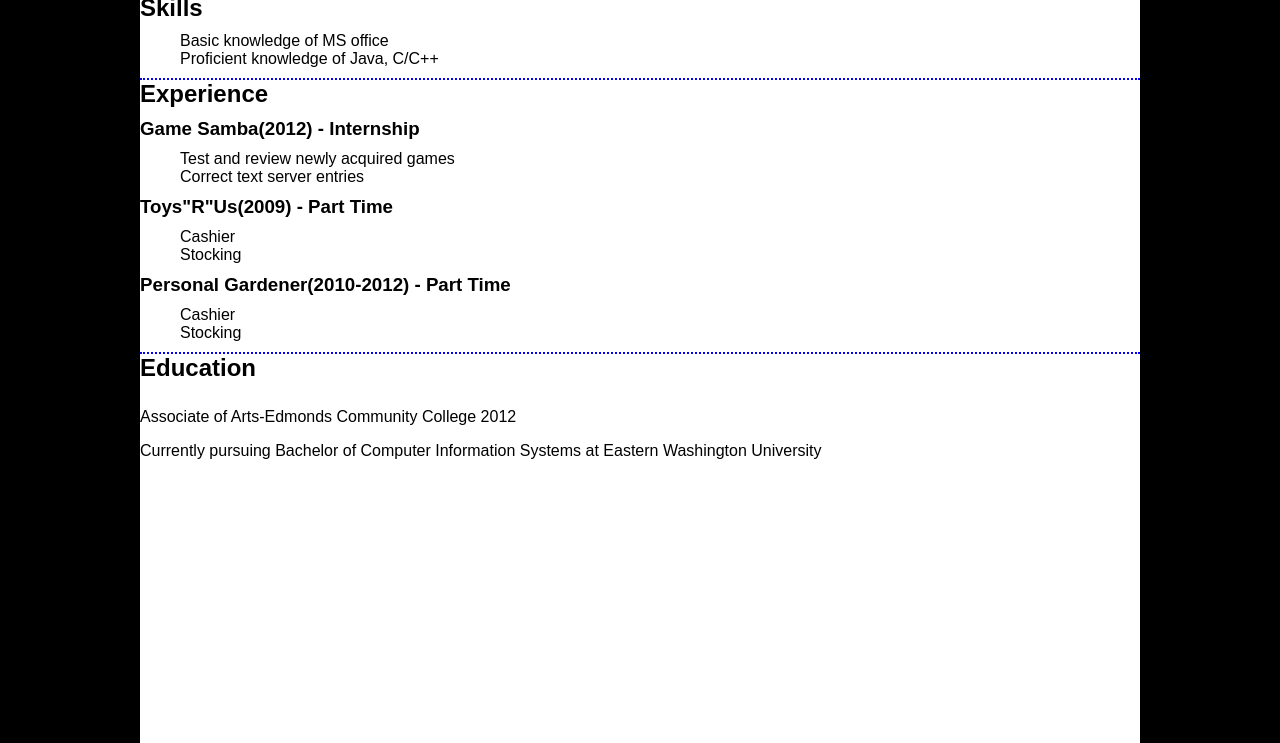
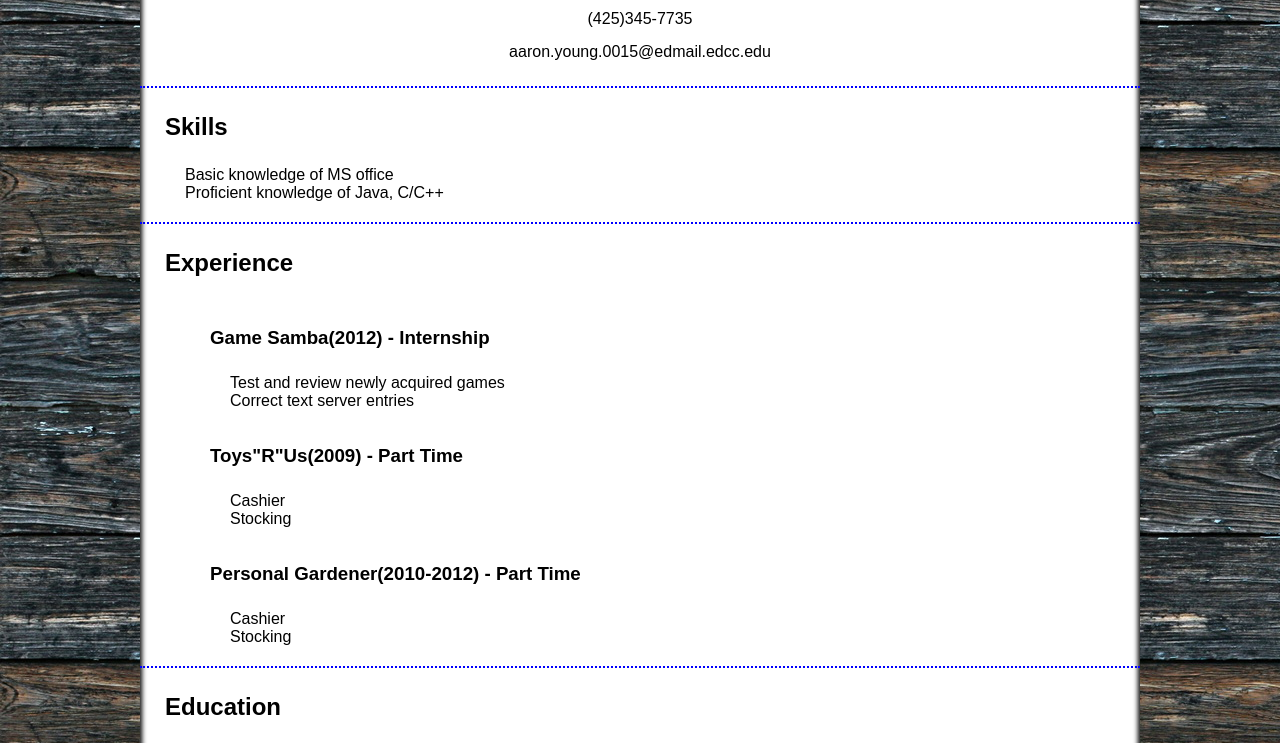
Before and after one commit to ayoung1/p2-resume, a plain HTML site: page index.html in a window 1280 px wide. Shown: the part 102-845 px from the top of the page. Drawn offline with Linux system fonts and the light colour scheme.

Commit message:
Added clearfix and a background

```diff
--- a/css/styles.css
+++ b/css/styles.css
@@ -1,5 +1,9 @@
 body{
-	background: black;
+	background: url(../img/bodybg.jpg);
+}
+
+h1{
+	margin: 25px;
 }
 
 ul{
@@ -14,12 +18,25 @@ ul{
 	text-align: right;
 }
 
+.contact{
+	margin: 15px;
+}
+
 .container{
 	background: white;
+	margin: 25px auto;
+	box-shadow: inset 0 0 5px 2px black;
+}
 
+.spacing{
+	margin: 25px;
+}
 
-	/* delete*/
-	height: 1000px;
+.leftborder{
+	/*-webkit-box-shadow: -10px 0 5px -5px #000000;
+	box-shadow: -10px 0 5px -5px #000000;*/
+	padding-left:5px;
+	margin-left: 40px;
 }
 
 .topborder{
--- a/index.html
+++ b/index.html
@@ -15,69 +15,84 @@
 
 <div class="container">
 
-		<div>
-			<div class="grid_4 alpha">
+		<div class="grid_12">
+			<div class="aligncenter">
 				<h1>Aaron Young</h1>
 			</div>
-			<div class="grid_8 omega alignright">
-				<p>aaron.young.0015@edmail.edcc.edu</p>
-				<p>(425)345-7735</p>
+			<div class="aligncenter">
+				<p class="contact">
+					(425)345-7735
+				</p>
+				<p class="contact">
+					aaron.young.0015@edmail.edcc.edu
+				</p>
 			</div>
 		</div>
 
+		<div class="grid_12 topborder">
 			<div>
-			<div>
-				<h2 class="grid_12 topborder">Skills</h2>
+				<h2 class="grid_12 spacing">Skills</h2>
 			</div>
 			<div>
-				<ul class="grid_12">
+				<ul class="grid_12 leftborder">
 					<li>Basic knowledge of MS office</li>
 					<li>Proficient knowledge of Java, C/C++</li>
 				</ul>
 			</div>
 		</div>
 
+		<div class="grid_12 topborder">
 			<div>
-			<div>
-				<h2 class="grid_12 topborder">Experience</h2>
+				<h2 class="grid_12 spacing">Experience</h2>
 
-				<h3 class="grid_12">Game Samba(2012) - Internship</h3>
+				<div class="leftborder">
+					<h3 class="grid_12 spacing">Game Samba(2012) - Internship</h3>
 
-				<ul class="grid_12">
+					<ul class="grid_12 leftborder">
 						<li>Test and review newly acquired games</li>
 						<li>Correct text server entries</li>
 					</ul>
+				</div>
 
-				<h3 class="grid_12">Toys&quot;R&quot;Us(2009) - Part Time</h3>
+				<div class="leftborder">
+					<h3 class="grid_12 spacing">
+						Toys&quot;R&quot;Us(2009) - Part Time
+					</h3>
 
-				<ul class="grid_12">
+					<ul class="grid_12 leftborder">
 						<li>Cashier</li>
 						<li>Stocking</li>
 					</ul>
+				</div>
 
-				<h3 class="grid_12">Personal Gardener(2010-2012) - Part Time</h3>
+				<div class="leftborder">
+					<h3 class="grid_12 spacing">
+						Personal Gardener(2010-2012) - Part Time
+					</h3>
 
-				<ul class="grid_12">
+					<ul class="grid_12 leftborder">
 						<li>Cashier</li>
 						<li>Stocking</li>
 					</ul>
 				</div>
 			</div>
+		</div>
 
+		<div class="grid_12 topborder">
 			<div>
-			<div>
-				<h2 class="grid_12 topborder">Education</h2>
+				<h2 class="grid_12 spacing">Education</h2>
 			</div>
-			<div class="grid_12">
+			<div class="grid_12 leftborder">
 				<p>
-					Associate of Arts-Edmonds Community College 2012
+					Associate of Arts - Edmonds Community College 2012
 				</p>
 				<p>
-					Currently pursuing Bachelor of Computer Information Systems at Eastern Washington University
+					Currently pursuing a Bachelor of Computer Information Systems at Eastern Washington University
 				</p>
 			</div>
 		</div>
 
+		<div class="clear"></div>
 </div>
 
 </body>
```
Also changed, not shown: img/bodybg.jpg (added). Lines whose indentation alone changed are shown as unchanged.
